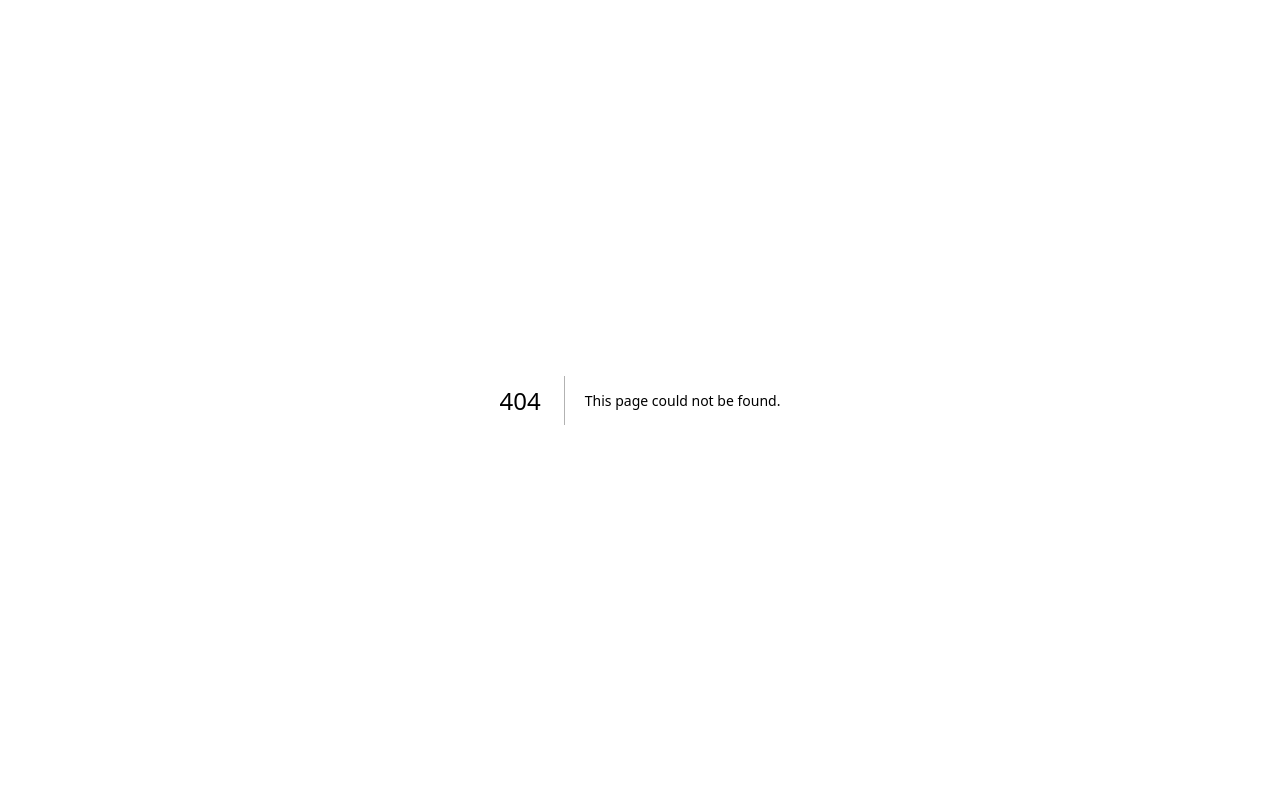
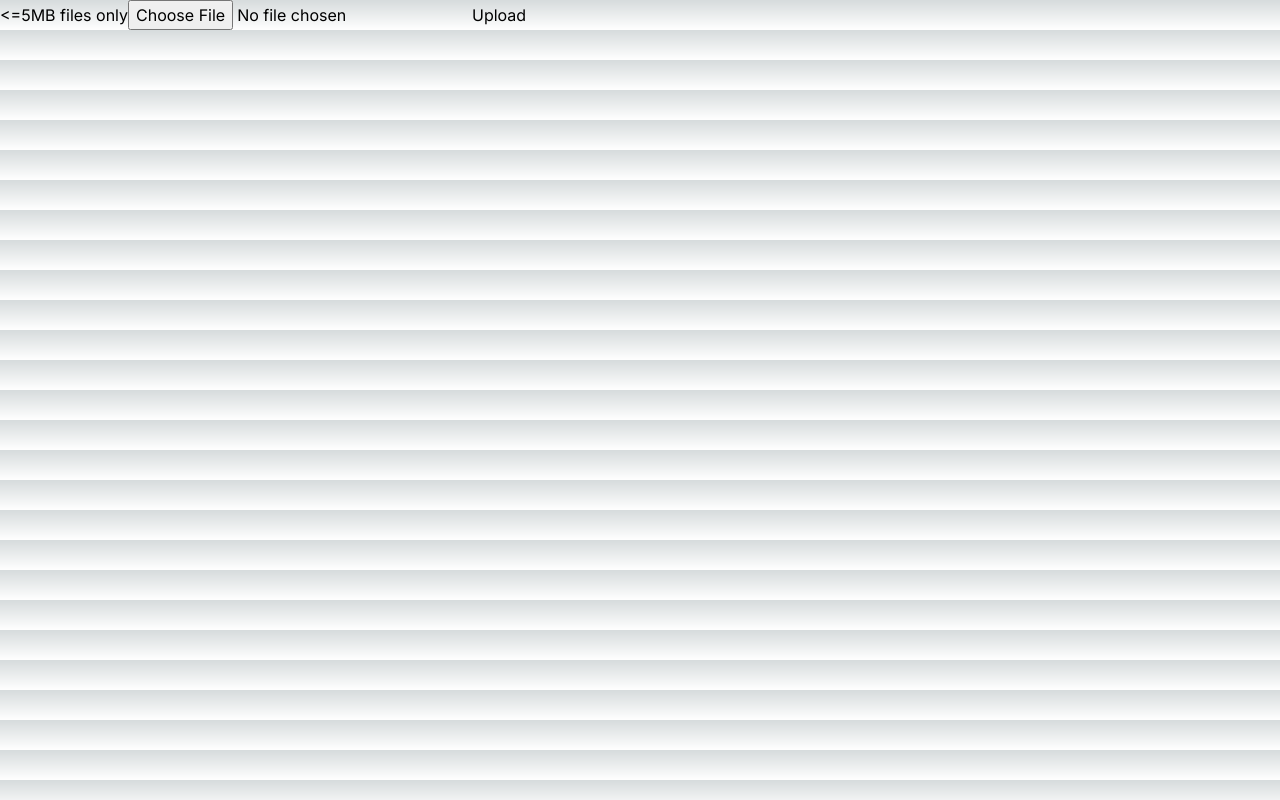
Before and after one commit to juanvaldano/hire-digital-test, a Next.js app: page /upload in a window 1280 px wide. Before the commit this address had no page. Built offline with nearby package versions, Linux system fonts and the light colour scheme.

Commit message:
upload file to vercel blob

```diff
--- /dev/null
+++ b/src/app/api/file/route.tsx
@@ -0,0 +1,18 @@
+import { put } from "@vercel/blob"
+import { NextResponse } from "next/server"
+
+export const POST = async (req: Request) => {
+	const form = await req.formData()
+	const file = form.get('file') as File
+
+	if(!file.name) {
+		return NextResponse.json(
+			{ error: 'No file provided'},
+			{ status: 400 }
+		)
+	}
+
+	const blob = await put(file.name, file, { access: 'public' })
+
+	return Response.json(blob)
+}
--- /dev/null
+++ b/src/app/components/uploadForm.tsx
@@ -0,0 +1,33 @@
+import { useState, useId } from 'react'
+
+const UploadForm = () => {
+	const fileInputId = useId()
+
+	const [file, setFile] = useState<File | null>(null)
+
+	const handleSubmit = async (event: React.FormEvent) => {
+		event.preventDefault()
+
+		const formData = new FormData()
+		formData.append('file', file as Blob)
+
+		await fetch('/api/file', {
+			method: 'POST',
+			body: formData
+		})
+	}
+
+	return (
+		<form onSubmit={handleSubmit}>
+			<label htmlFor={fileInputId}>{'<=5MB files only'}</label>
+			<input
+				type='file'
+				id={fileInputId}
+				onChange={event => setFile(event.target.files?.item(0) || null)}
+			/>
+			<button type='submit'>Upload</button>
+		</form>
+	)
+}
+
+export default UploadForm
--- /dev/null
+++ b/src/app/upload/page.tsx
@@ -0,0 +1,8 @@
+'use client'
+import UploadForm from "../components/uploadForm"
+
+const Upload = () => {
+	return <UploadForm />
+}
+
+export default Upload
```
Also changed, not shown: package.json (+6 -5 lines), 1 other file (tests, documents, lock files or other folders).
